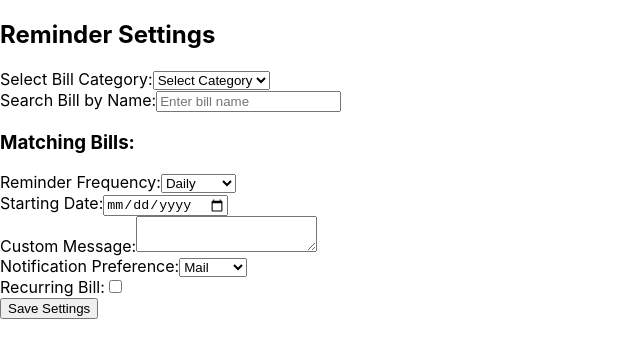
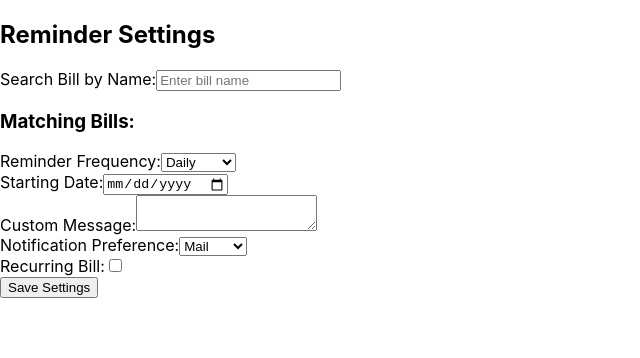
Before and after one commit to qwert123zxcv/PayPilot_FrontEnd, a React (Create React App) app: page /manage-bills/reminder-settings in a window 1280 px wide. Shown: the top 358 px of the page, without its empty margins (0-640 px from the left). Built offline with nearby package versions, Linux system fonts and the light colour scheme.

Commit message:
Update ReminderSettings.js

```diff
--- a/src/components/ReminderSettings/ReminderSettings.js
+++ b/src/components/ReminderSettings/ReminderSettings.js
@@ -3,7 +3,7 @@ import { BillsContext } from '../../context/BillsContext';
 
 const ReminderSettings = () => {
   const { bills, updateReminderSettings } = useContext(BillsContext);
-  const [selectedCategory, setSelectedCategory] = useState('');
+
   const [searchTerm, setSearchTerm] = useState(''); // For bill name search
   const [reminderFrequency, setReminderFrequency] = useState('Daily');
   const [startingDate, setStartingDate] = useState('');
@@ -14,14 +14,11 @@ const ReminderSettings = () => {
   // Filter bills by category or search term
   const filteredBills = bills.filter(
     (bill) =>
-      (selectedCategory === '' || bill.category === selectedCategory) &&
-      bill.name && bill.name.toLowerCase().includes(searchTerm.toLowerCase())
+
+      (bill.name && bill.name.toLowerCase().includes(searchTerm.toLowerCase()))
   );
 
 
-  const handleCategoryChange = (e) => {
-    setSelectedCategory(e.target.value);
-  };
 
   const handleSearchTermChange = (e) => {
     setSearchTerm(e.target.value);
@@ -30,7 +27,7 @@ const ReminderSettings = () => {
   const handleSubmit = (e) => {
     e.preventDefault();
     const reminderDetails = {
-      category: selectedCategory,
+
       reminderFrequency,
       startingDate,
       customMessage,
@@ -46,21 +43,7 @@ const ReminderSettings = () => {
     <div>
       <h2>Reminder Settings</h2>
       <form onSubmit={handleSubmit}>
-        <div>
-          <label htmlFor="category">Select Bill Category:</label>
-          <select
-            id="category"
-            value={selectedCategory}
-            onChange={handleCategoryChange}
-          >
-            <option value="">Select Category</option>
-            {bills.map((bill) => (
-              <option key={bill.id} value={bill.category}>
-                {bill.category}
-              </option>
-            ))}
-          </select>
-        </div>
+
 
         <div>
           <label htmlFor="search">Search Bill by Name:</label>
```
